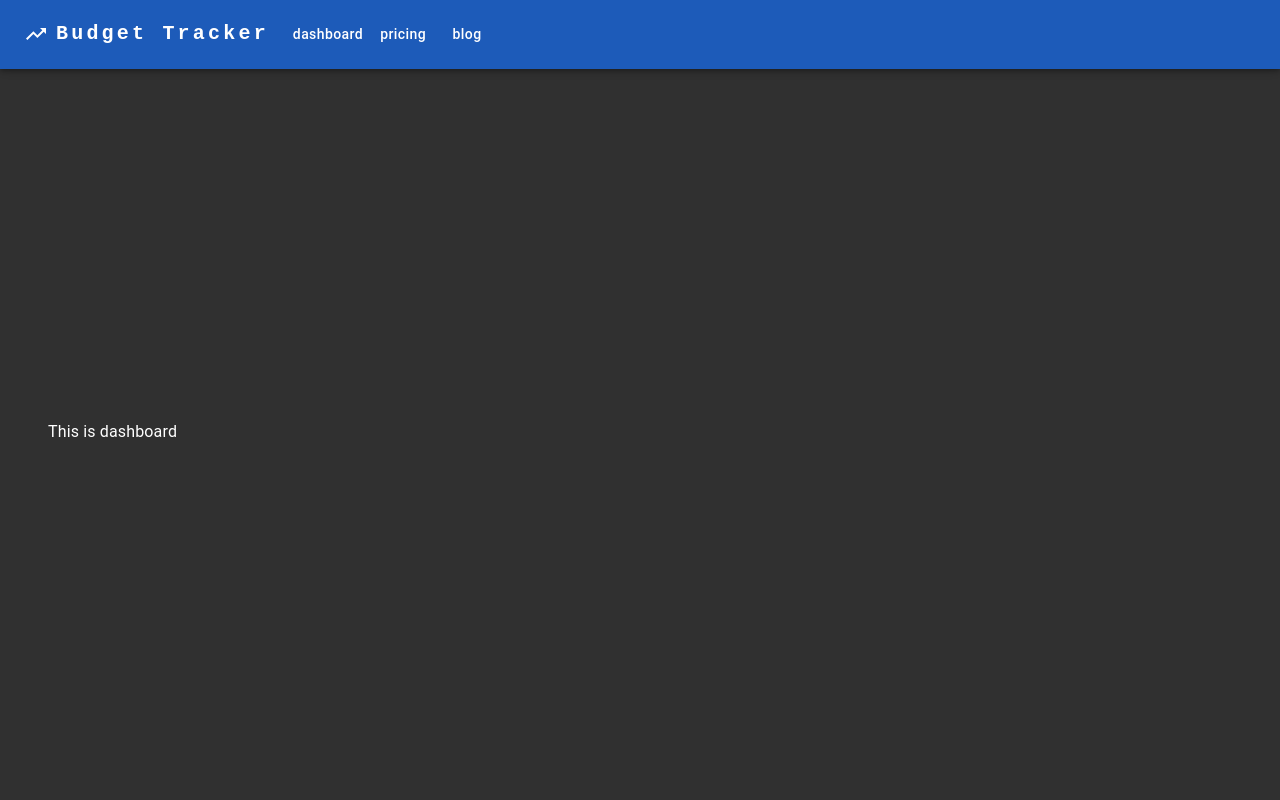
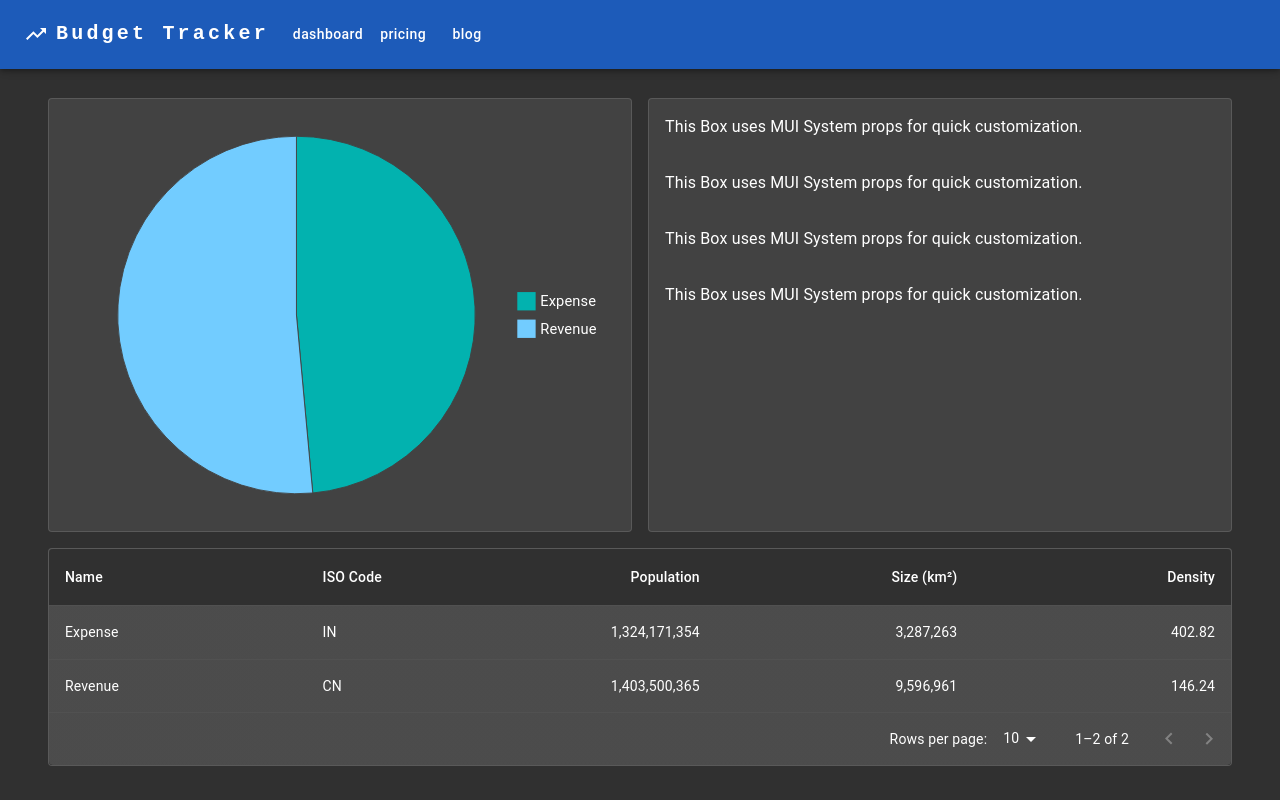
Before and after one commit to dvdprr6/BudgetTracker, a React (Vite) app in the folder ui/: page /BudgetTracker/dashboard in a window 1280 px wide. Built offline with nearby package versions, Linux system fonts and the light colour scheme; the HTML template or start-up script is replaced by a standard one.

Commit message:
dashboard template

```diff
--- a/ui/package.json
+++ b/ui/package.json
@@ -15,6 +15,7 @@
     "@fontsource/roboto": "^5.0.12",
     "@mui/icons-material": "^5.15.15",
     "@mui/material": "^5.15.15",
+    "@mui/x-charts": "^7.3.0",
     "localforage": "^1.10.0",
     "match-sorter": "^6.3.4",
     "react": "^18.2.0",
--- a/ui/src/components/dashboard/Dashboard.tsx
+++ b/ui/src/components/dashboard/Dashboard.tsx
@@ -1,7 +1,180 @@
+import { useState, ChangeEvent } from 'react'
+import { PieChart } from '@mui/x-charts'
+import {
+  Grid, Box, Card, Paper, Table,
+  TableBody, TableCell, TableContainer,
+  TableHead, TablePagination, TableRow
+} from '@mui/material'
 
+interface Column {
+  id: 'name' | 'code' | 'population' | 'size' | 'density';
+  label: string;
+  minWidth?: number;
+  align?: 'right';
+  format?: (value: number) => string;
+}
+
+const columns: readonly Column[] = [
+  { id: 'name', label: 'Name', minWidth: 170 },
+  { id: 'code', label: 'ISO\u00a0Code', minWidth: 100 },
+  {
+    id: 'population',
+    label: 'Population',
+    minWidth: 170,
+    align: 'right',
+    format: (value: number) => value.toLocaleString('en-US'),
+  },
+  {
+    id: 'size',
+    label: 'Size\u00a0(km\u00b2)',
+    minWidth: 170,
+    align: 'right',
+    format: (value: number) => value.toLocaleString('en-US'),
+  },
+  {
+    id: 'density',
+    label: 'Density',
+    minWidth: 170,
+    align: 'right',
+    format: (value: number) => value.toFixed(2),
+  },
+];
+
+interface Data {
+  name: string;
+  code: string;
+  population: number;
+  size: number;
+  density: number;
+}
+
+function createData(
+  name: string,
+  code: string,
+  population: number,
+  size: number,
+): Data {
+  const density = population / size;
+  return { name, code, population, size, density };
+}
+
+const rows = [
+  createData('Expense', 'IN', 1324171354, 3287263),
+  createData('Revenue', 'CN', 1403500365, 9596961),
+  // createData('Italy', 'IT', 60483973, 301340),
+  // createData('United States', 'US', 327167434, 9833520),
+  // createData('Canada', 'CA', 37602103, 9984670),
+  // createData('Australia', 'AU', 25475400, 7692024),
+  // createData('Germany', 'DE', 83019200, 357578),
+  // createData('Ireland', 'IE', 4857000, 70273),
+  // createData('Mexico', 'MX', 126577691, 1972550),
+  // createData('Japan', 'JP', 126317000, 377973),
+  // createData('France', 'FR', 67022000, 640679)
+];
 
 const Dashboard = () => {
-  return <p>This is dashboard</p>
+  const [page, setPage] = useState(0);
+  const [rowsPerPage, setRowsPerPage] = useState(10);
+
+  const handleChangePage = (_event: unknown, newPage: number) => {
+    setPage(newPage);
+  };
+
+  const handleChangeRowsPerPage = (event: ChangeEvent<HTMLInputElement>) => {
+    setRowsPerPage(+event.target.value);
+    setPage(0);
+  };
+
+  return (
+    <Grid container spacing={2}>
+      <Grid item xs={6}>
+        <Card variant={'outlined'} sx={{ height: '100%'}}>
+          <Box alignItems={'center'} display={'flex'} p={2}>
+            <PieChart
+              series={[
+                {
+                  data: rows.map(((item, index) => ({ id: index, value: item.population, label: item.name }))),
+                },
+              ]}
+              width={600}
+              height={400}
+              // slotProps={{
+              //   legend: { position: 'horizontal' }
+              // }}
+            />
+          </Box>
+        </Card>
+      </Grid>
+      <Grid item xs={6}>
+        <Card variant={'outlined'} sx={{ height: '100%'}}>
+          <Box alignItems={'center'} display={'flex'} p={2}>
+            This Box uses MUI System props for quick customization.
+          </Box>
+          <Box alignItems={'center'} display={'flex'} p={2}>
+            This Box uses MUI System props for quick customization.
+          </Box>
+          <Box alignItems={'center'} display={'flex'} p={2}>
+            This Box uses MUI System props for quick customization.
+          </Box>
+          <Box alignItems={'center'} display={'flex'} p={2}>
+            This Box uses MUI System props for quick customization.
+          </Box>
+        </Card>
+      </Grid>
+      <Grid item xs={12}>
+        <Card variant={'outlined'} sx={{ height: '100%'}}>
+          <Paper sx={{ width: '100%', overflow: 'hidden' }}>
+            <TableContainer sx={{ maxHeight: 440 }}>
+              <Table stickyHeader aria-label="sticky table">
+                <TableHead>
+                  <TableRow>
+                    {columns.map((column) => (
+                      <TableCell
+                        key={column.id}
+                        align={column.align}
+                        style={{ minWidth: column.minWidth }}
+                      >
+                        {column.label}
+                      </TableCell>
+                    ))}
+                  </TableRow>
+                </TableHead>
+                <TableBody>
+                  {rows
+                    .slice(page * rowsPerPage, page * rowsPerPage + rowsPerPage)
+                    .map((row) => {
+                      return (
+                        <TableRow hover role="checkbox" tabIndex={-1} key={row.code}>
+                          {columns.map((column) => {
+                            const value = row[column.id];
+                            return (
+                              <TableCell key={column.id} align={column.align}>
+                                {column.format && typeof value === 'number'
+                                  ? column.format(value)
+                                  : value}
+                              </TableCell>
+                            );
+                          })}
+                        </TableRow>
+                      );
+                    })}
+                </TableBody>
+              </Table>
+            </TableContainer>
+            <TablePagination
+              rowsPerPageOptions={[10, 25, 100]}
+              component="div"
+              count={rows.length}
+              rowsPerPage={rowsPerPage}
+              page={page}
+              onPageChange={handleChangePage}
+              onRowsPerPageChange={handleChangeRowsPerPage}
+            />
+          </Paper>
+        </Card>
+      </Grid>
+    </Grid>
+  )
 }
 
 export default Dashboard
```
